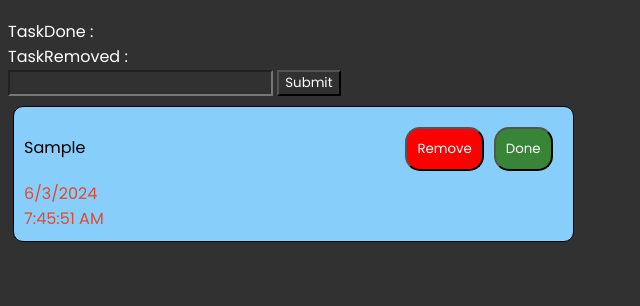
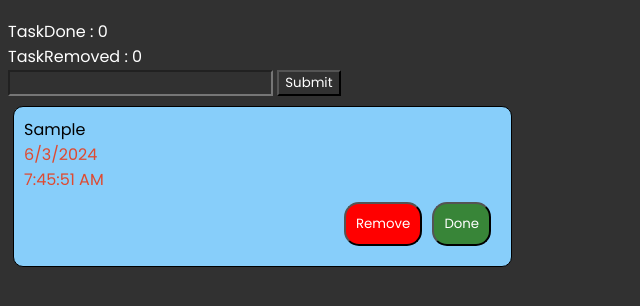
Before and after one commit to Atuljaat/To-do-List, a plain HTML site: page index.html in a window 1280 px wide. Both pictures are taken after typing "Sample" into the empty fields and a click on the button "Submit". Shown: the part 72-378 px from the top of the page, without its empty margins (0-640 px from the left). Drawn offline with Linux system fonts and the light colour scheme.

Commit message:
feat: use local storage to store data

```diff
--- a/index.html
+++ b/index.html
@@ -4,9 +4,8 @@
     <meta charset="UTF-8" />
     <meta name="viewport" content="width=device-width, initial-scale=1.0" />
     <title>To-Do List</title>
-  </head>
     <style>
-    @import url("https://fonts.googleapis.com/css2?family=Poppins:ital,wght@0,100;0,200;0,300;0,400;0,500;0,600;0,700;0,800;0,900;1,100;1,200;1,300;1,400;1,500;1,600;1,700;1,800;1,900&display=swap");
+      @import url("https://fonts.googleapis.com/css2?family=Poppins:ital,wght@0,100;0,200;0,300;0,400;0,500;0,600;0,700;0,800;0,900&display=swap");
       * {
         color: white;
         background-color: #313131;
@@ -39,89 +38,115 @@
         color: rgb(223, 74, 48);
       }
     </style>
+  </head>
   <body>
     <div>
       <h1>TO-DO LIST</h1>
-      <div id="countDone">TaskDone :</div>
-      <div id="countRemove">TaskRemoved :</div>
+      <div id="countDone">TaskDone : 0</div>
+      <div id="countRemove">TaskRemoved : 0</div>
     </div>
     <div>
       <input type="text" id="inpuut" autocomplete="off" />
       <button id="sumit">Submit</button>
     </div>
     <div id="list"></div>
-  </body>
     <script>
       let input = document.querySelector("#inpuut");
       let sumit = document.querySelector("#sumit");
       let list = document.querySelector("#list");
       let removeCounter = document.querySelector("#countRemove");
-    let doneCounter = document.querySelector('#countDone')
-    let removeNO = 0;
-    let doneNO = 0;
+      let doneCounter = document.querySelector("#countDone");
+      let removeNO = parseInt(localStorage.getItem("removeNO")) || 0;
+      let doneNO = parseInt(localStorage.getItem("doneNO")) || 0;
+
+      removeCounter.innerText = `TaskRemoved : ${removeNO}`;
+      doneCounter.innerText = `TaskDone : ${doneNO}`;
+
+      function loadTasks() {
+        let tasks = JSON.parse(localStorage.getItem("tasks")) || [];
+        tasks.forEach((task) => createTaskElement(task));
+      }
+
+      function saveTasks(tasks) {
+        localStorage.setItem("tasks", JSON.stringify(tasks));
+      }
+
+      function createTaskElement(task) {
+        let createTask = document.createElement("div");
+        createTask.innerText = task.text;
+        createTask.setAttribute("class", "child");
+        list.appendChild(createTask);
+
+        let dateArea = document.createElement("div");
+        dateArea.innerText = task.date;
+        createTask.appendChild(dateArea);
+        dateArea.setAttribute("class", "info");
+
+        let timeArea = document.createElement("div");
+        timeArea.innerText = task.time;
+        createTask.appendChild(timeArea);
+        timeArea.setAttribute("class", "info");
+
+        CreateRemove(createTask);
+        CreateDone(createTask);
+      }
+
       function makelist() {
         let value = String(input.value);
         if (value === "") {
           alert("abe kuch type to kar");
         } else {
-        let saveText = localStorage.setItem('task', value) // this
-        let createTask = document.createElement("div");
-        let setTask = localStorage.getItem('task')
-        createTask.innerText = setTask;
-        createTask.setAttribute("class", "child");
-        list.appendChild(createTask);
+          let date = new Date().toLocaleDateString();
+          let time = new Date().toLocaleTimeString();
+          let task = { text: value, date: date, time: time };
+
+          let tasks = JSON.parse(localStorage.getItem("tasks")) || [];
+          tasks.push(task);
+          saveTasks(tasks);
+
+          createTaskElement(task);
           input.value = "";
-
-        CreateRemove();
-        CreateDone();
-        addDate();
-        addTime();
-
-        function CreateRemove() {
-          let removeBUTTON = document.createElement("button");
-          removeBUTTON.innerText = "Remove";
-          createTask.appendChild(removeBUTTON);
-          removeBUTTON.setAttribute("class", "remove");
-          removeBUTTON.addEventListener("click", doRemove);
-        }
-        function CreateDone() {
-          let createBUTTON = document.createElement("button");
-          createBUTTON.innerText = "Done";
-          createTask.appendChild(createBUTTON);
-          createBUTTON.setAttribute("class", "done");
-          createBUTTON.addEventListener("click", doDone);
-        }
-
-        function doRemove() {
-          createTask.remove();
-          removeNO++;
-          removeCounter.innerText = ` TaskRemoved :  ${removeNO}`;
-        }
-
-        function doDone() {
-          createTask.remove();
-          doneNO++;
-          doneCounter.innerText = `TaskDone : ${doneNO}`
-        }
-
-        function addDate() {
-          let date = new Date().toLocaleDateString();
-          let dateArea = document.createElement("div");
-          dateArea.innerText = date;
-          createTask.appendChild(dateArea);
-          dateArea.setAttribute("class", "info");
-        }
-
-        function addTime() {
-          let time = new Date().toLocaleTimeString();
-          let timeArea = document.createElement("div");
-          timeArea.innerText = time;
-          createTask.appendChild(timeArea);
-          timeArea.setAttribute("class", "info");
-        }
         }
       }
 
+      function CreateRemove(taskElement) {
+        let removeBUTTON = document.createElement("button");
+        removeBUTTON.innerText = "Remove";
+        taskElement.appendChild(removeBUTTON);
+        removeBUTTON.setAttribute("class", "remove");
+        removeBUTTON.addEventListener("click", function () {
+          let tasks = JSON.parse(localStorage.getItem("tasks")) || [];
+          tasks = tasks.filter(
+            (task) => task.text !== taskElement.innerText.split("\n")[0]
+          );
+          saveTasks(tasks);
+          taskElement.remove();
+          removeNO++;
+          removeCounter.innerText = `TaskRemoved : ${removeNO}`;
+          localStorage.setItem("removeNO", removeNO);
+        });
+      }
+
+      function CreateDone(taskElement) {
+        let createBUTTON = document.createElement("button");
+        createBUTTON.innerText = "Done";
+        taskElement.appendChild(createBUTTON);
+        createBUTTON.setAttribute("class", "done");
+        createBUTTON.addEventListener("click", function () {
+          let tasks = JSON.parse(localStorage.getItem("tasks")) || [];
+          tasks = tasks.filter(
+            (task) => task.text !== taskElement.innerText.split("\n")[0]
+          );
+          saveTasks(tasks);
+          taskElement.remove();
+          doneNO++;
+          doneCounter.innerText = `TaskDone : ${doneNO}`;
+          localStorage.setItem("doneNO", doneNO);
+        });
+      }
+
       sumit.addEventListener("click", makelist);
+      document.addEventListener("DOMContentLoaded", loadTasks);
     </script>
+  </body>
 </html>
```
Lines whose indentation alone changed are shown as unchanged.
